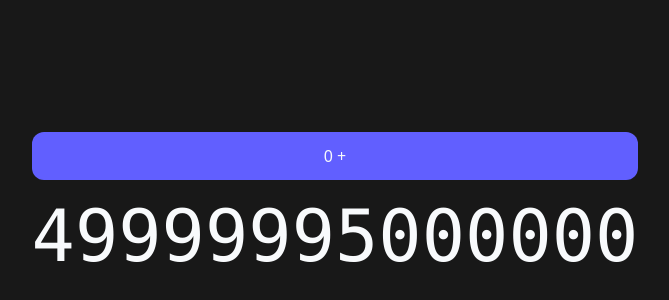
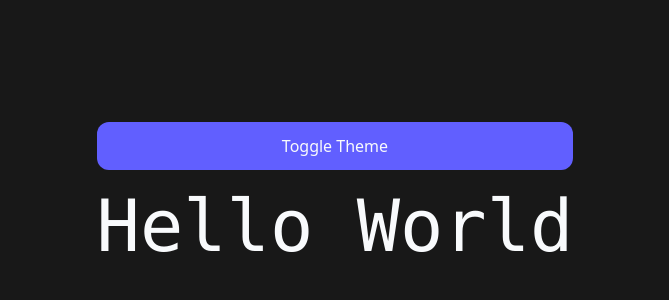
Before and after one commit to najmiter/react-course, a React (Vite) app: page / in a window 1280 px wide. Shown: the part 208-508 px from the top of the page, without its empty margins (305-974 px from the left). Built offline with nearby package versions, Linux system fonts and the light colour scheme.

Commit message:
custom hooks

```diff
--- a/index.html
+++ b/index.html
@@ -1,12 +1,12 @@
 <!doctype html>
-<html lang="en" class="dark">
+<html lang="en">
   <head>
     <meta charset="UTF-8" />
     <link rel="icon" type="image/svg+xml" href="/vite.svg" />
     <meta name="viewport" content="width=device-width, initial-scale=1.0" />
     <title>react-course</title>
   </head>
-  <body class="bg-[#181818] text-slate-50 h-svh">
+  <body class="h-svh">
     <div id="root" class="h-full"></div>
     <script type="module" src="/src/main.tsx"></script>
   </body>
--- a/src/App.tsx
+++ b/src/App.tsx
@@ -1,30 +1,26 @@
 import React from 'react';
+import { useTheme } from '@/hooks/use-theme';
 
-// function useCallback(cb: () => void, deps: []) {
-//   return React.useMemo(() => cb, deps);
-// }
+// 1. it must start with the 'use'
+// 2. it must NOT be called conditionally
+// 3. it must be called inside a component or another hook
 
 export default function App() {
-  const [count, setCount] = React.useState(0);
+  const { toggleTheme } = useTheme();
 
-  const getValue = React.useCallback(() => {
-    let total = 0;
-    for (const i of Array(10_000_000).keys()) {
-      total += i;
-    }
-    return total;
+  React.useEffect(() => {
+    document.documentElement.setAttribute('class', localStorage.getItem('theme') ?? 'dark');
   }, []);
 
-  const handleClick = () => {
-    setCount((p) => p + 1);
-  };
-
   return (
-    <div className="grid h-svh place-content-center pt-5 gap-5">
-      <button onClick={handleClick} className="p-3 rounded-xl bg-indigo-500 cursor-pointer">
-        {count} +
+    <div
+      className={`grid h-svh place-content-center gap-5 bg-slate-50 text-[#181818] dark:bg-[#181818] dark:text-slate-50`}>
+      <button
+        onClick={toggleTheme}
+        className="p-3 rounded-xl bg-indigo-500 cursor-pointer hover:bg-indigo-600 transition-color">
+        Toggle Theme
       </button>
-      <h1 className="text-7xl font-mono">{getValue()}</h1>
+      <h1 className="text-7xl font-mono">Hello World</h1>
     </div>
   );
 }
--- /dev/null
+++ b/src/hooks/use-theme.ts
@@ -0,0 +1,29 @@
+import React from 'react';
+
+export function useTheme() {
+  type ThemeType = 'dark' | 'light';
+  const [theme, setTheme] = React.useState<ThemeType>(() => {
+    return (localStorage.getItem('theme') ?? 'dark') as ThemeType;
+  });
+
+  const toggleTheme = React.useCallback(() => {
+    const updateTheme = theme === 'dark' ? 'light' : 'dark';
+    setTheme(updateTheme);
+
+    localStorage.setItem('theme', updateTheme);
+    document.documentElement.setAttribute('class', updateTheme);
+  }, [theme]);
+
+  // React.useEffect(() => {
+  //   document.documentElement.setAttribute('class', theme);
+  //   // if (theme === 'dark') {
+  //   //   document.documentElement.classList.add('dark');
+  //   //   document.documentElement.classList.remove('light');
+  //   // } else {
+  //   //   document.documentElement.classList.remove('dark');
+  //   //   document.documentElement.classList.add('light');
+  //   // }
+  // }, [theme]);
+
+  return { toggleTheme, theme };
+}
--- a/src/index.css
+++ b/src/index.css
@@ -1 +1,3 @@
 @import "tailwindcss";
+
+@custom-variant dark (&:where(.dark, .dark *));
--- a/tsconfig.app.json
+++ b/tsconfig.app.json
@@ -7,6 +7,10 @@
     "module": "ESNext",
     "types": ["vite/client"],
     "skipLibCheck": true,
+
+    "paths": {
+      "@/*": ["./src/*"]
+    },
 
     /* Bundler mode */
     "moduleResolution": "bundler",
--- a/vite.config.ts
+++ b/vite.config.ts
@@ -5,4 +5,9 @@ import tailwindcss from '@tailwindcss/vite';
 // https://vite.dev/config/
 export default defineConfig({
   plugins: [react(), tailwindcss()],
+  resolve: {
+    alias: {
+      '@/': './src/*',
+    },
+  },
 });
```
